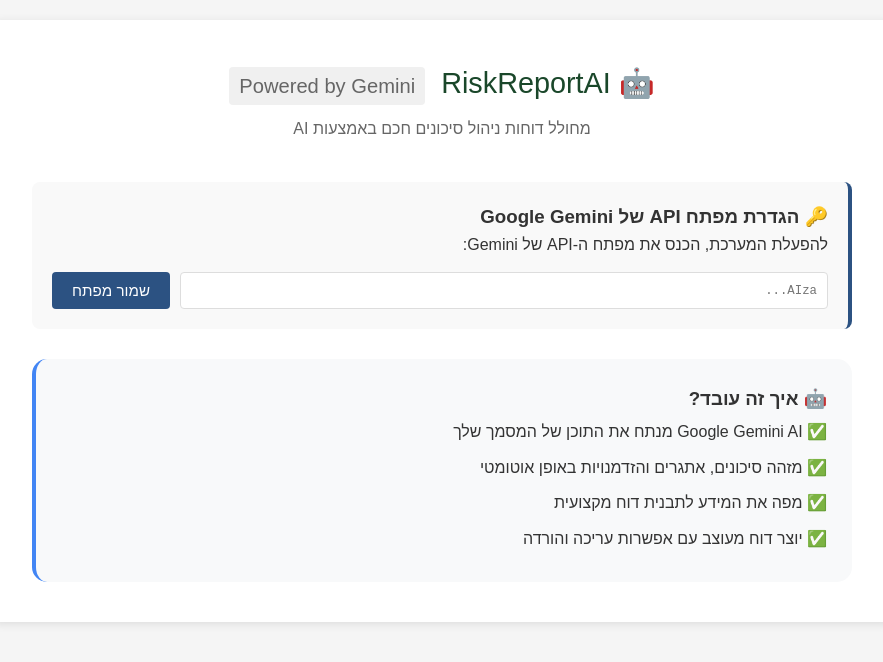
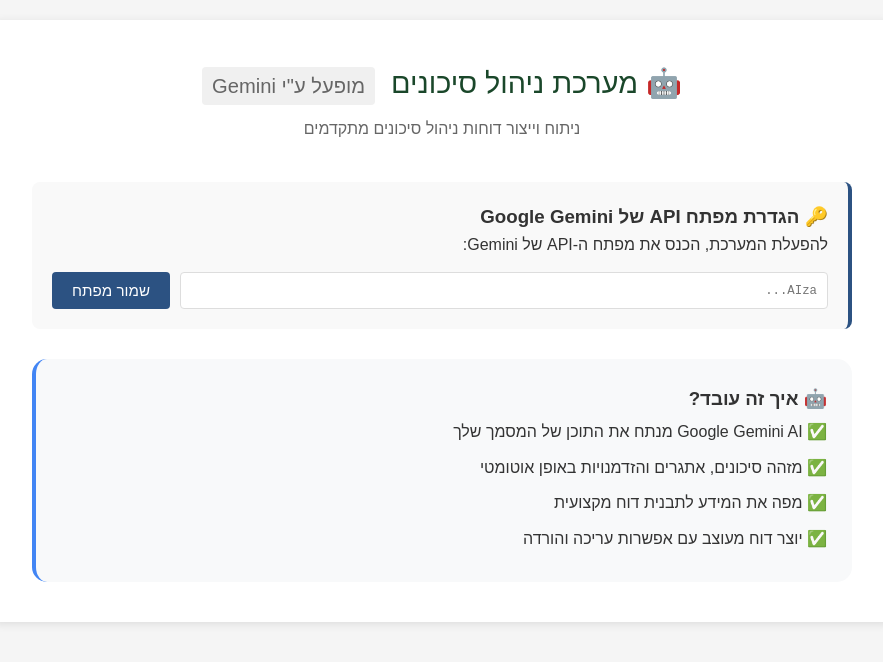
Before and after one commit to 21061976/risk-report-api-gimini-, a plain HTML site: page index.html in a window 1280 px wide. Shown: the whole page, without its empty margins (198-1081 px from the left). Drawn offline with Linux system fonts and the light colour scheme.

Commit message:
Update index.html

```diff
--- a/index.html
+++ b/index.html
@@ -1261,8 +1261,8 @@
     <!-- Step 1: API Setup & Upload -->
     <div class="platform-container" id="uploadStep">
         <div class="platform-header">
-            <h1>🤖 RiskReportAI <span class="gemini-badge">Powered by Gemini</span></h1>
-            <div class="subtitle">מחולל דוחות ניהול סיכונים חכם באמצעות AI</div>
+            <h1>🤖 מערכת ניהול סיכונים <span class="gemini-badge">מופעל ע"י Gemini</span></h1>
+            <div class="subtitle">ניתוח וייצור דוחות ניהול סיכונים מתקדמים</div>
         </div>
 
         <div class="api-setup" id="apiSetup">
@@ -1761,7 +1761,7 @@
                 console.log('Sending request to Gemini API...');
                 console.log('API Key:', API_KEY ? 'Set' : 'Not set');
 
-                const response = await fetch(`https://generativelanguage.googleapis.com/v1beta/models/gemini-pro:generateContent?key=${API_KEY}`, {
+                const response = await fetch(`https://generativelanguage.googleapis.com/v1beta/models/gemini-1.5-flash:generateContent?key=${API_KEY}`, {
                     method: 'POST',
                     headers: {
                         'Content-Type': 'application/json',
```
